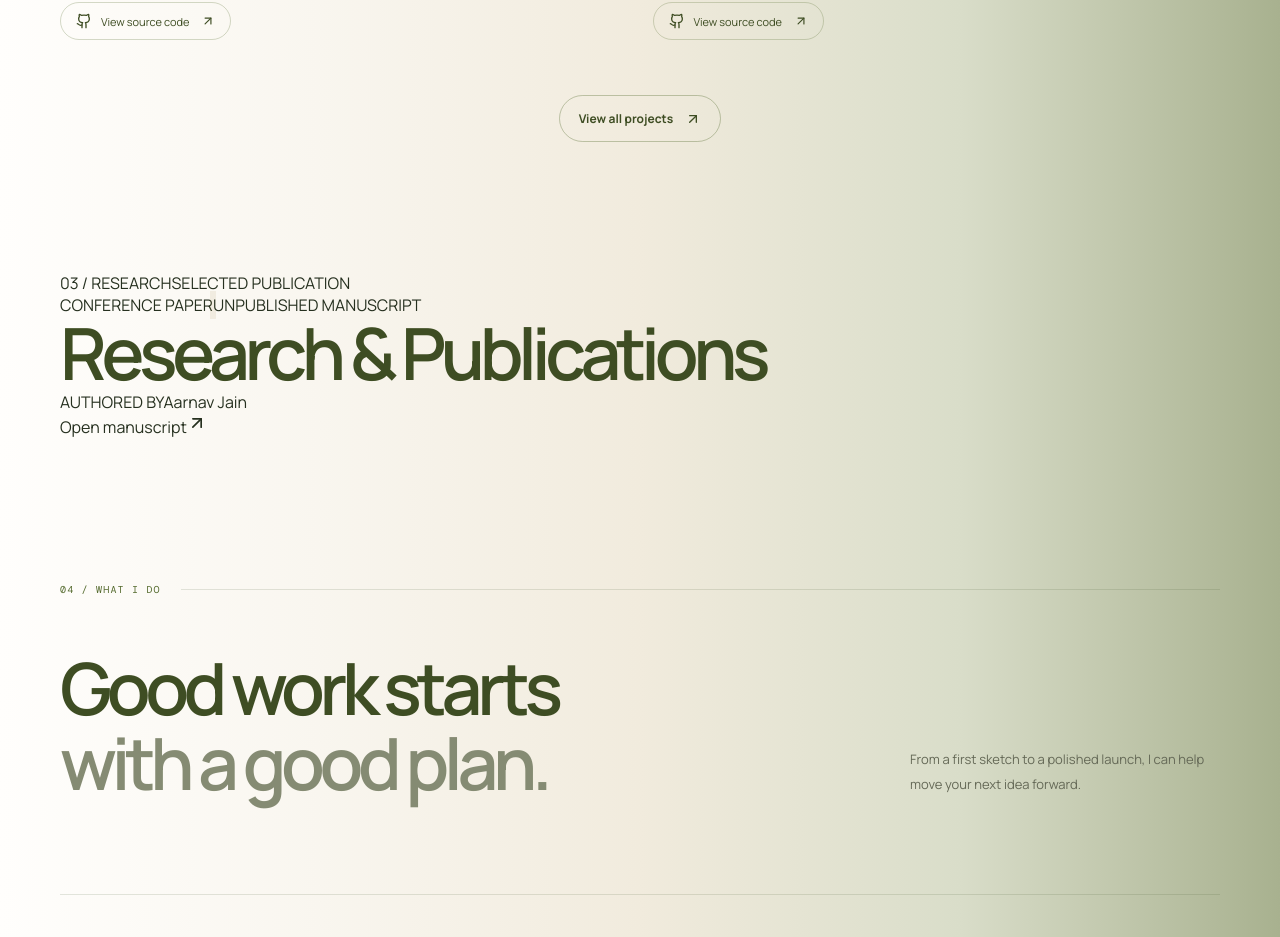
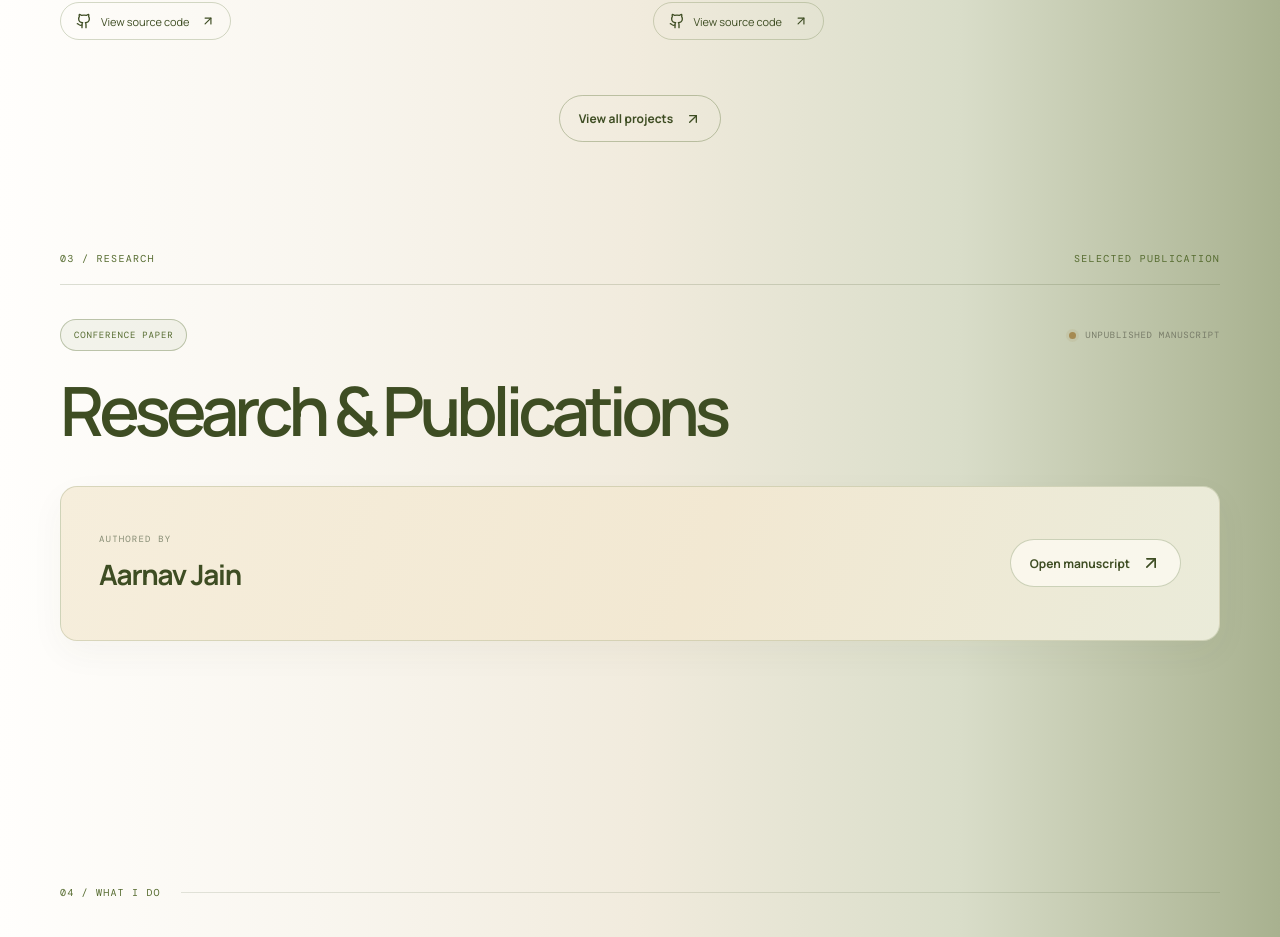
Before and after one commit to rnvjn2126/portfolio, a React (Vite) app: page / in a window 1280 px wide. Shown: the part 2491-3428 px from the top of the page. Built offline with nearby package versions, Linux system fonts and the light colour scheme; no server answers.

Commit message:
Style refined research publication layout

```diff
--- a/src/styles.css
+++ b/src/styles.css
@@ -3970,3 +3970,215 @@ body {
         transition: none;
     }
 }
+
+
+/* =========================================
+   RESEARCH SECTION — REFINED PUBLICATION
+   Warm white, beige and olive green
+========================================= */
+
+.research-section {
+    padding-top: 110px;
+    padding-bottom: 100px;
+}
+
+.research-topbar {
+    display: flex;
+    align-items: center;
+    justify-content: space-between;
+    gap: 20px;
+    padding-bottom: 19px;
+    border-bottom: 1px solid rgba(62, 77, 35, 0.18);
+    color: var(--olive-primary);
+    font-family: var(--mono);
+    font-size: 10px;
+    letter-spacing: 0.13em;
+}
+
+.research-status-row {
+    display: flex;
+    align-items: center;
+    justify-content: space-between;
+    gap: 15px;
+    margin-top: 34px;
+    margin-bottom: 23px;
+}
+
+.research-type {
+    display: inline-flex;
+    align-items: center;
+    padding: 9px 13px;
+    border: 1px solid rgba(85, 107, 47, 0.35);
+    border-radius: 30px;
+    background: rgba(167, 180, 138, 0.12);
+    color: var(--olive-primary);
+    font-family: var(--mono);
+    font-size: 9px;
+    letter-spacing: 0.09em;
+}
+
+.research-unpublished {
+    display: inline-flex;
+    align-items: center;
+    gap: 9px;
+    color: #777B68;
+    font-family: var(--mono);
+    font-size: 9px;
+    letter-spacing: 0.08em;
+    text-align: right;
+}
+
+.research-status-dot {
+    width: 7px;
+    height: 7px;
+    flex-shrink: 0;
+    border-radius: 50%;
+    background: #A58A52;
+    box-shadow: 0 0 0 3px rgba(165, 138, 82, 0.12);
+}
+
+.research-main-heading {
+    margin: 0 0 38px;
+    color: var(--olive-dark);
+    font-size: clamp(38px, 6vw, 68px);
+    line-height: 1.08;
+    letter-spacing: -0.075em;
+}
+
+.research-publication {
+    display: flex;
+    align-items: center;
+    justify-content: space-between;
+    gap: 25px;
+    width: 100%;
+    min-height: 155px;
+    padding: 32px 38px;
+    border: 1px solid rgba(85, 107, 47, 0.19);
+    border-radius: 17px;
+    background: linear-gradient(110deg, #F6EEDC 0%, #F2E8D2 55%, #EAEBD9 100%);
+    box-shadow: 0 12px 35px rgba(62, 77, 35, 0.045);
+    transition: transform 0.3s ease, border-color 0.3s ease, box-shadow 0.3s ease;
+}
+
+.research-publication:hover {
+    transform: translateY(-3px);
+    border-color: rgba(85, 107, 47, 0.4);
+    box-shadow: 0 18px 42px rgba(62, 77, 35, 0.09);
+}
+
+.research-author {
+    display: flex;
+    flex-direction: column;
+    gap: 10px;
+}
+
+.research-author-label {
+    color: #858B73;
+    font-family: var(--mono);
+    font-size: 9px;
+    letter-spacing: 0.13em;
+}
+
+.research-author-name {
+    width: fit-content;
+    color: var(--olive-dark);
+    font-size: clamp(21px, 3vw, 28px);
+    font-weight: 700;
+    letter-spacing: -0.045em;
+    transition: color 0.2s ease;
+}
+
+.research-author-name:hover {
+    color: var(--olive-primary);
+}
+
+.research-manuscript-link {
+    display: inline-flex;
+    align-items: center;
+    justify-content: center;
+    gap: 11px;
+    flex-shrink: 0;
+    padding: 13px 19px;
+    border: 1px solid rgba(85, 107, 47, 0.28);
+    border-radius: 30px;
+    background: rgba(255, 252, 245, 0.7);
+    color: var(--olive-dark);
+    font-size: 12px;
+    font-weight: 700;
+    transition: background 0.25s ease, color 0.25s ease, border-color 0.25s ease, transform 0.25s ease;
+}
+
+.research-manuscript-link:hover {
+    background: var(--olive-primary);
+    border-color: var(--olive-primary);
+    color: #FFFCF5;
+    transform: translateY(-2px);
+}
+
+.research-manuscript-link svg {
+    transition: transform 0.25s ease;
+}
+
+.research-manuscript-link:hover svg {
+    transform: translate(3px, -3px);
+}
+
+.research-author-name:focus-visible,
+.research-manuscript-link:focus-visible {
+    outline: 2px solid var(--olive-primary);
+    outline-offset: 5px;
+}
+
+@media (max-width: 600px) {
+    .research-section {
+        padding-top: 75px;
+        padding-bottom: 75px;
+    }
+
+    .research-topbar {
+        font-size: 8px;
+        gap: 12px;
+    }
+
+    .research-status-row {
+        align-items: flex-start;
+        flex-direction: column;
+        gap: 13px;
+        margin-top: 27px;
+    }
+
+    .research-unpublished {
+        text-align: left;
+    }
+
+    .research-main-heading {
+        margin-bottom: 27px;
+        font-size: clamp(35px, 10vw, 48px);
+    }
+
+    .research-publication {
+        align-items: flex-start;
+        flex-direction: column;
+        gap: 25px;
+        padding: 26px 23px;
+    }
+
+    .research-manuscript-link {
+        width: 100%;
+        justify-content: space-between;
+    }
+}
+
+@media (prefers-reduced-motion: reduce) {
+    .research-publication,
+    .research-author-name,
+    .research-manuscript-link,
+    .research-manuscript-link svg {
+        transition: none;
+    }
+
+    .research-publication:hover,
+    .research-manuscript-link:hover {
+        transform: none;
+    }
+}
```
